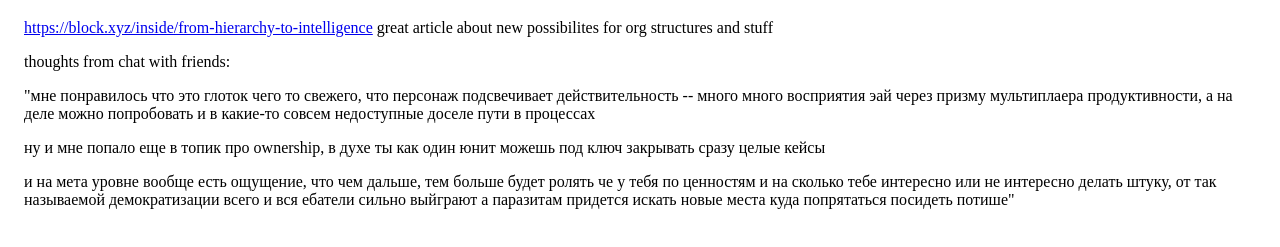
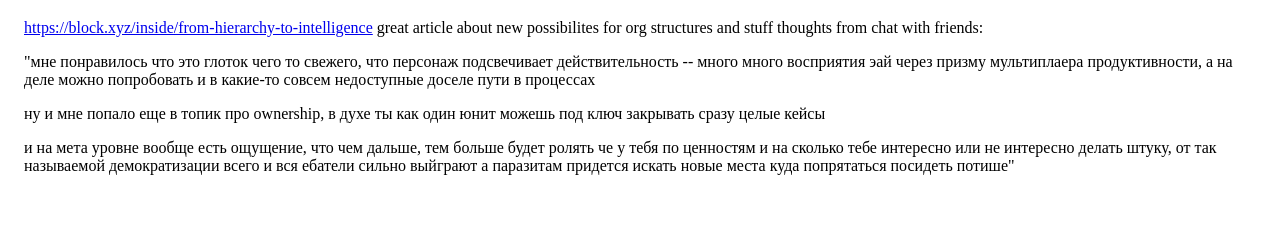
Before and after one commit to maxeozakh/bloo, a website: page docs/i-like-jack/index.html in a window 1280 px wide. Shown: the part 153-400 px from the top of the page. Drawn offline with Linux system fonts and the light colour scheme.

Commit message:
auto-publish 2026-04-02T13:52:46.733Z

```diff
--- a/docs/i-like-jack/index.html
+++ b/docs/i-like-jack/index.html
@@ -30,8 +30,8 @@
     <p><a href="../">Home</a></p>
     <p>2026-04-02</p>
     <h1>i like jack</h1>
-    <article><p><a href="https://block.xyz/inside/from-hierarchy-to-intelligence">https://block.xyz/inside/from-hierarchy-to-intelligence</a> great article about new possibilites for org structures and stuff</p>
-<p>thoughts from chat with friends:</p>
+    <article><p><a href="https://block.xyz/inside/from-hierarchy-to-intelligence">https://block.xyz/inside/from-hierarchy-to-intelligence</a> great article about new possibilites for org structures and stuff
+thoughts from chat with friends:</p>
 <p>&quot;мне понравилось что это глоток чего то свежего, что персонаж подсвечивает действительность -- много много восприятия эай через призму мультиплаера продуктивности, а на деле можно попробовать и в какие-то совсем недоступные доселе пути в процессах</p>
 <p>ну и мне попало еще в топик про ownership, в духе ты как один юнит можешь под ключ закрывать сразу целые кейсы</p>
 <p>и на мета уровне вообще есть ощущение, что чем дальше, тем больше будет ролять че у тебя по ценностям и на сколько тебе интересно или не интересно делать штуку, от так называемой демократизации всего и вся ебатели сильно выйграют а паразитам придется искать новые места куда попрятаться посидеть потише&quot;</p>
```
Also changed, not shown: posts/i-like-jack.md (+0 -1 lines).
